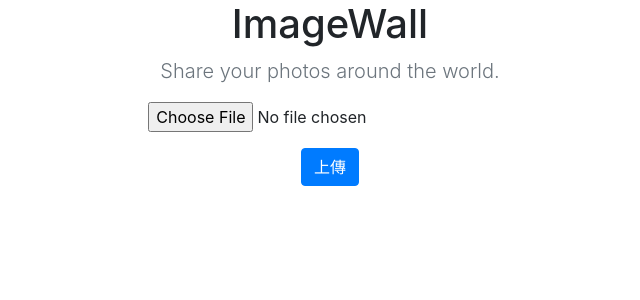
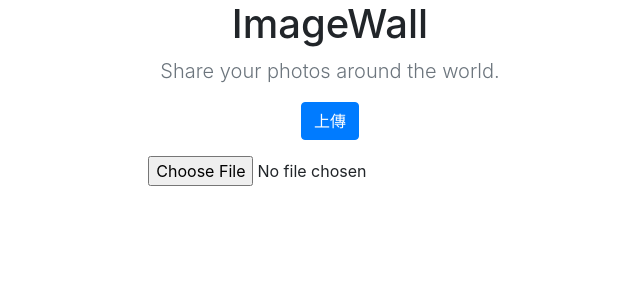
Before and after one commit to mikeku1116/django-imagewall, a Django app: template photos/templates/photos/index.html in a window 1280 px wide. Shown: the top 300 px of the page, without its empty margins (310-950 px from the left). Run offline with Django 3.2, Linux system fonts and the light colour scheme; the template is opened without the code that fills it: values that come from a table or form of the project are taken from there, others are empty; parts of the project's set-up code (start-up, migrations or seed data) failed here and were passed over; some libraries are stand-ins or nearby versions.

Commit message:
首頁顯示上傳的圖片

```diff
--- a/imagewall/urls.py
+++ b/imagewall/urls.py
@@ -13,6 +13,8 @@ Including another URLconf
     1. Import the include() function: from django.urls import include, path
     2. Add a URL to urlpatterns:  path('blog/', include('blog.urls'))
 """
+from django.conf import settings
+from django.conf.urls.static import static
 from django.contrib import admin
 from django.urls import path, include
 
@@ -20,3 +22,8 @@ urlpatterns = [
     path('admin/', admin.site.urls),
     path('photos/', include('photos.urls'))
 ]
+
+# 在開發環境要顯示靜態檔案需加上此設定
+if settings.DEBUG:
+    urlpatterns += static(settings.MEDIA_URL,
+                          document_root=settings.MEDIA_ROOT)
--- a/photos/templates/photos/index.html
+++ b/photos/templates/photos/index.html
@@ -6,33 +6,36 @@
         <div class="form-row">
             <div class="form-group col-md-4">
             </div>
-            <div class="form-group col-md-6">
+            <div class="form-group col-md-4">
+                <input type="submit" class="btn btn-primary" value="上傳">
+            </div>
+            <div class="form-group col-md-4">
+            </div>
+        </div>
+        <div class="form-row">
+            <div class="form-group col-md-4">
+            </div>
+            <div class="form-group col-md-4">
                 {{ form.image }}
             </div>
-            <div class="form-group col-md-2">
+            <div class="form-group col-md-4">
             </div>
         </div>
-        <input type="submit" class="btn btn-primary" style="margin-top:0px;" value="上傳">
     </form>
+{% endblock  %}
 
+<br />
 
+{% block content %}
 
-
-    {% comment %} <form action="" method="POST" >
-        {% csrf_token %}
-        <div class="row">
-            <div class="col-sm-4">
-            </div>
-            <div class="col-sm-4">
-                {{ form.image }}
-                <input type="submit" class="btn btn-primary" value="上傳">
-            </div>
-            <div class="col-sm-4">
+<div class="row">
+    {% for photo in photos %}
+        <div class="col-md-4">
+            <div class="card mb-4 shadow-sm">
+                <img src="{{ photo.image.url }}" class="card-img-top" >
             </div>
         </div>
-    </form> {% endcomment %}
+    {% endfor %}
+</div>
+
 {% endblock  %}
-
-
-{% block content %}
-{% endblock  %}
--- a/photos/views.py
+++ b/photos/views.py
@@ -1,8 +1,11 @@
 from django.shortcuts import render, redirect
 from .forms import UploadModelForm
+from .models import Photo
 
 
 def index(request):
+
+    photos = Photo.objects.all()
 
     form = UploadModelForm()
 
@@ -13,6 +16,7 @@ def index(request):
             return redirect('/photos')
 
     context = {
+        'photos': photos,
         'form': form
     }
 
```
